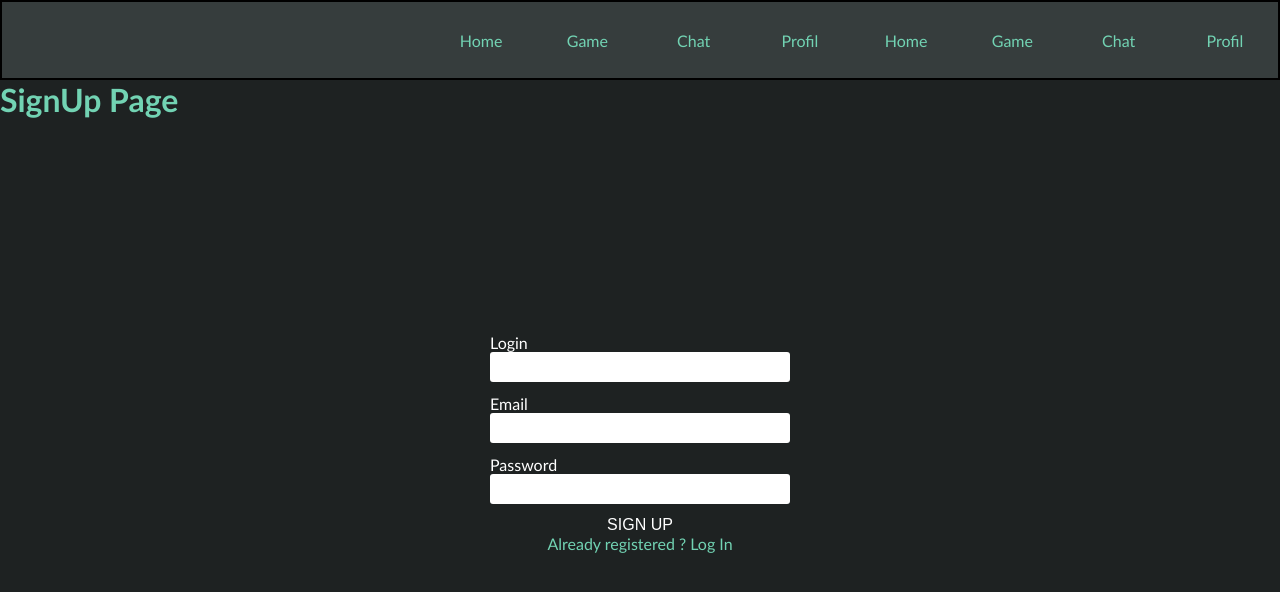
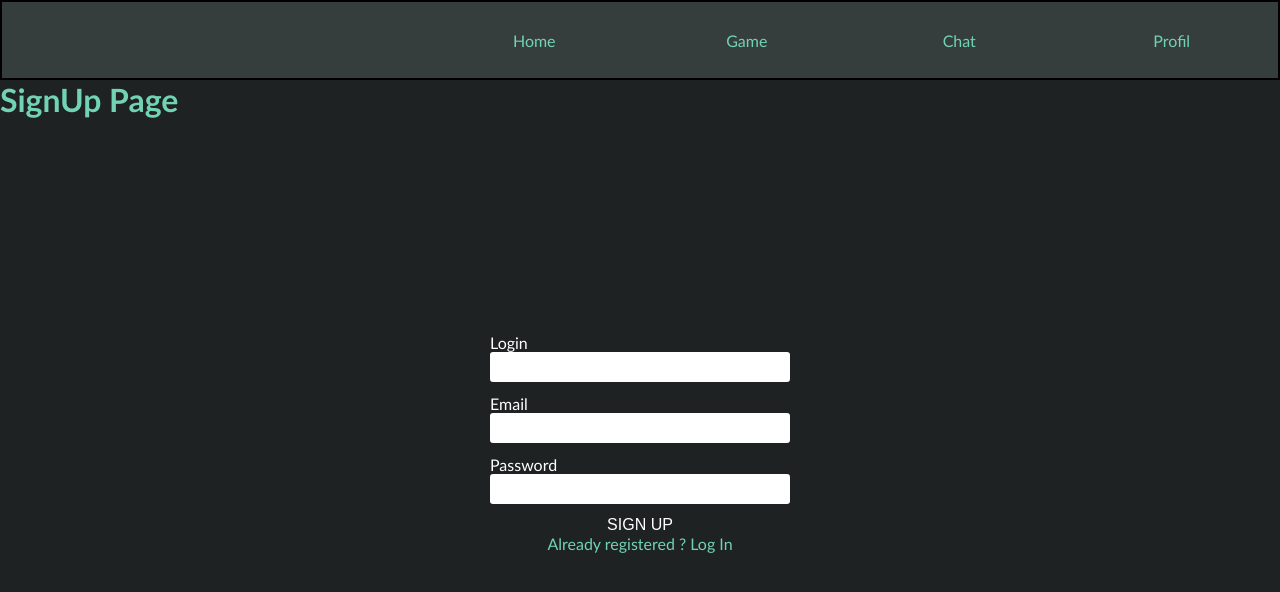
Before and after one commit to VallienneDiane/42-ft-transcendence, a React (Vite) app in the folder front/react_project/: page /signin in a window 1280 px wide. Shown: the top 592 px of the page. Built offline with nearby package versions, Linux system fonts and the light colour scheme.

Commit message:
protectedroutes fixed, i think

```diff
--- a/front/react_project/src/App.css
+++ b/front/react_project/src/App.css
@@ -19,7 +19,7 @@ button:hover {
 }
 
 .App {
-  background-color: rgb(75, 29, 138);
+  background-color: rgb(30, 34, 34);
   /* border: 2px black dotted; */
   display:flex;
   align-items: center;
--- a/front/react_project/src/components/Navbar.tsx
+++ b/front/react_project/src/components/Navbar.tsx
@@ -22,10 +22,10 @@ const NavBar: React.FC = () => {
         <li><NavLink to="/game">Game</NavLink></li>
         <li><NavLink to="/chat">Chat</NavLink></li>
         <li><NavLink to="/profile">Profil</NavLink></li>
-        <li><a href="/">Home</a></li>
+        {/* <li><a href="/">Home</a></li>
         <li><a href="/game">Game</a></li>
         <li><a href="/chat">Chat</a></li>
-        <li><a href="/profile">Profil</a></li>
+        <li><a href="/profile">Profil</a></li> */}
         { accountService.isLogged() ? (<li><button onClick={logout}>Log Out</button></li>) : null }
       </ul>
     </nav>
--- a/front/react_project/src/components/ProtectedRoutes.tsx
+++ b/front/react_project/src/components/ProtectedRoutes.tsx
@@ -1,8 +1,9 @@
-import { Navigate, Outlet } from "react-router-dom";
+import { Navigate, Outlet, useLocation } from "react-router-dom";
 import { accountService } from "../services/account.service";
 
 const ProtectedRoutes = () => {
-    console.log('protected route');
+    const location = useLocation();
+    console.log('protected route', location);
     return accountService.isLogged() ? <Outlet/> : <Navigate to="/login"/>;
 }
 
```
